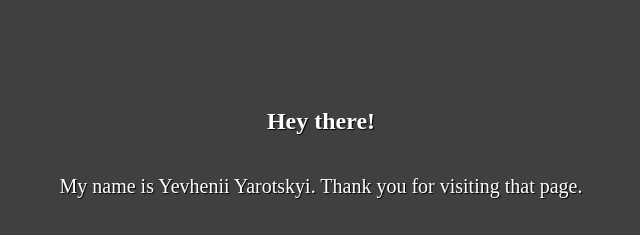
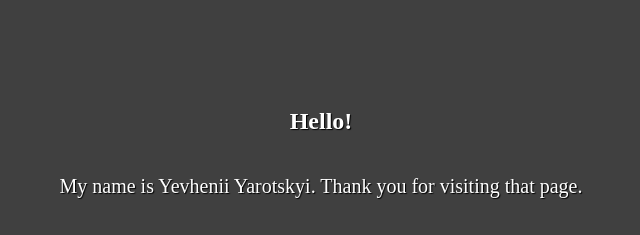
Before and after one commit to Eyarotskiy/eyarotskiy.github.io, a plain HTML site: page index.html in a window 1280 px wide. Shown: the part 216-451 px from the top of the page, 339-979 px from the left. Drawn offline with Linux system fonts and the light colour scheme.

Commit message:
Update index.html

```diff
--- a/index.html
+++ b/index.html
@@ -10,7 +10,7 @@
 <body>
 	<div class="flex-wrapper">
 		<div class="inner-wrapper">
-			<h2 class="title">Hey there!</h2>
+			<h2 class="title">Hello!</h2>
 			<p class="text">My name is Yevhenii Yarotskyi. Thank you for visiting that page.</p>
 			<p class="text">You can find my CV <a href="CV_Yarotskyi_Yevhenii.pdf" class="link">here</a></p>
 		</div>
```
